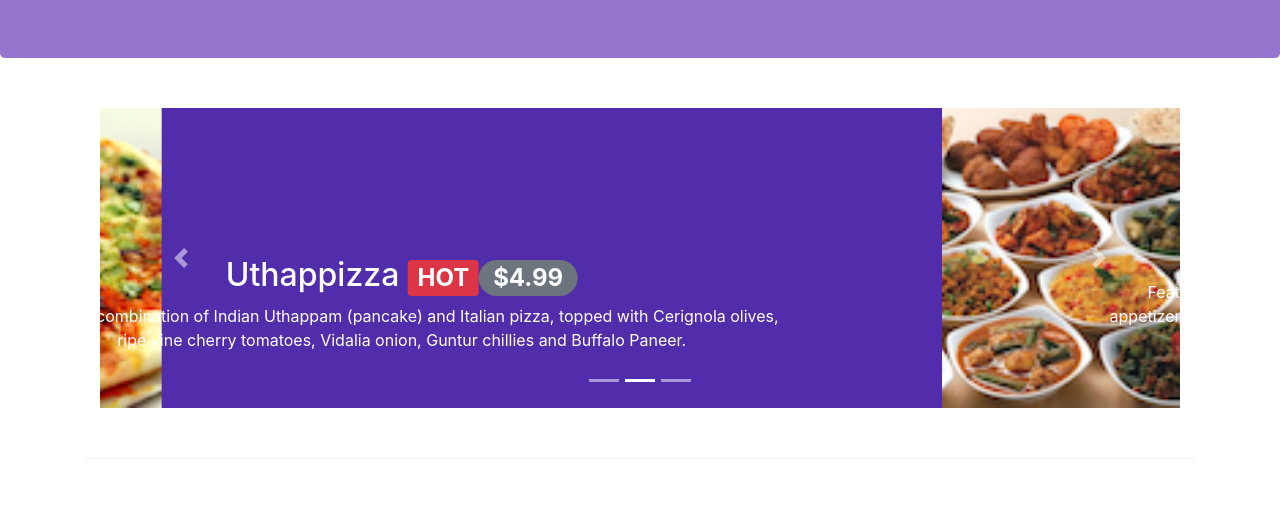
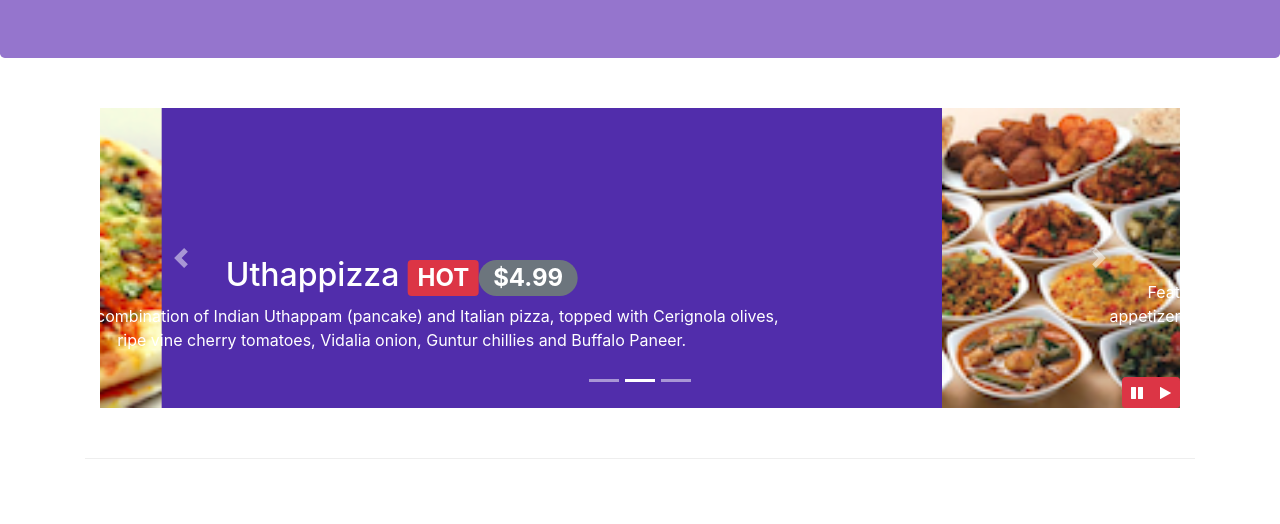
Before and after one commit to priyanshuvishnoi/conFusion, a website: page index.html in a window 1280 px wide. Shown: the part 276-800 px from the top of the page. Drawn offline with nearby package versions, Linux system fonts and the light colour scheme.

Commit message:
Bootstrap and JQuery

```diff
--- a/css/styles.css
+++ b/css/styles.css
@@ -58,3 +58,9 @@ body {
   left: 0;
   min-height: 300px;
 }
+
+#carouselButton {
+  right: 0px;
+  position: absolute;
+  bottom: 0px;
+}
--- a/index.html
+++ b/index.html
@@ -346,6 +346,14 @@
             >
               <span class="carousel-control-next-icon"></span>
             </a>
+            <div class="btn-group" id="carouselButton">
+              <button class="btn btn-danger btn-sm" id="carousel-pause">
+                <span class="fa fa-pause"></span>
+              </button>
+              <button class="btn btn-danger btn-sm" id="carousel-play">
+                <span class="fa fa-play"></span>
+              </button>
+            </div>
           </div>
         </div>
       </div>
@@ -495,5 +503,16 @@
     <script src="node_modules/jquery/dist/jquery.slim.min.js"></script>
     <script src="node_modules/popper.js/dist/umd/popper.min.js"></script>
     <script src="node_modules/bootstrap/dist/js/bootstrap.min.js"></script>
+    <script>
+      $(document).ready(function () {
+        $("#mycarousel").carousel({ interval: 2000 });
+        $("#carousel-pause").click(function () {
+          $("#mycarousel").carousel("pause");
+        });
+        $("#carousel-play").click(function () {
+          $("#mycarousel").carousel("cycle");
+        });
+      });
+    </script>
   </body>
 </html>
```
